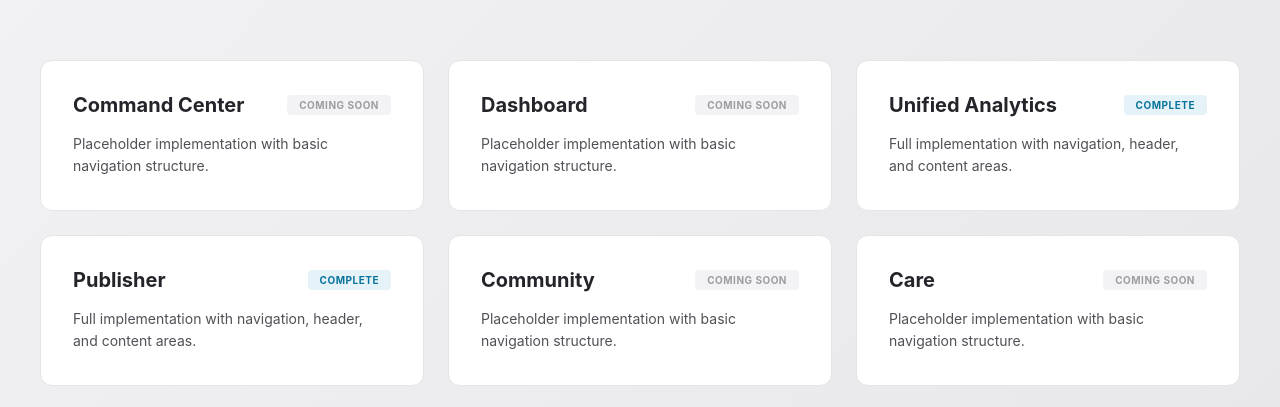
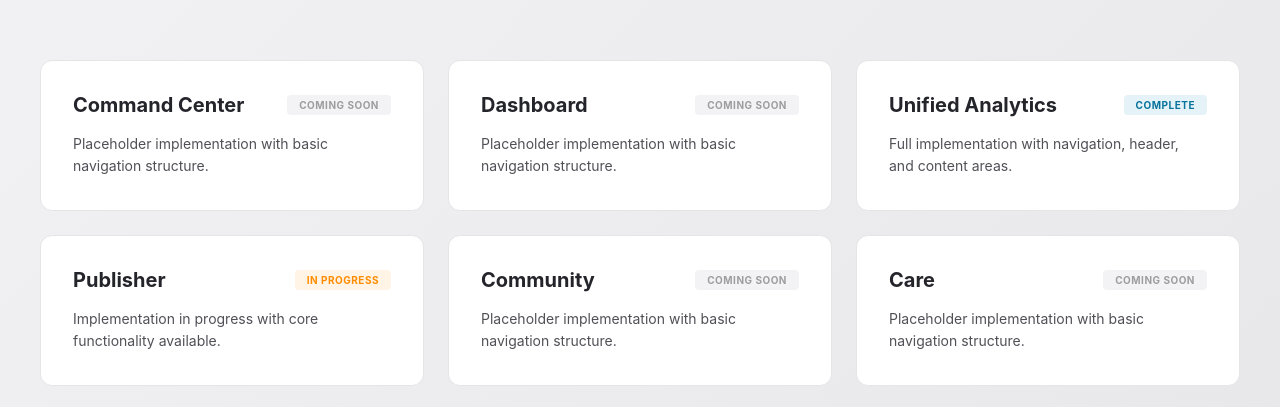
Before and after one commit to jan-cermak-1/emplifi-layout, a plain HTML site: page index.html in a window 1280 px wide. Shown: the part 321-728 px from the top of the page. Drawn offline with Linux system fonts and the light colour scheme; a web font is replaced by a local one.

Commit message:
feat: Add 'In Progress' status for Publisher
- Add in-progress status styling (orange badge)
- Update index.html to support three status types
- Change Publisher status from complete to in-progress
- Update status descriptions

```diff
--- a/data/sections-config.js
+++ b/data/sections-config.js
@@ -86,7 +86,7 @@ export const sectionsConfig = {
         name: 'Publisher',
         url: 'publisher.html',
         pageTitle: 'Publisher - Emplifi',
-        status: 'complete',
+        status: 'in-progress',
         icons: {
             normal: 'assets/main-navigation/icons/normal/Publisher.svg',
             hover: 'assets/main-navigation/icons/hover/Publisher.svg',
--- a/index.html
+++ b/index.html
@@ -120,6 +120,11 @@
             color: #08739C;
         }
 
+        .section-badge.in-progress {
+            background: #FFF4E5;
+            color: #FF8C00;
+        }
+
         .section-badge.placeholder {
             background: #F3F3F5;
             color: #9D9DA0;
@@ -228,19 +233,28 @@
             card.href = section.url;
             card.className = 'section-card';
 
-            const badgeClass = section.status === 'complete' ? 'complete' : 'placeholder';
-            const badgeText = section.status === 'complete' ? 'Complete' : 'Coming Soon';
+            let badgeClass, badgeText, description;
+
+            if (section.status === 'complete') {
+                badgeClass = 'complete';
+                badgeText = 'Complete';
+                description = 'Full implementation with navigation, header, and content areas.';
+            } else if (section.status === 'in-progress') {
+                badgeClass = 'in-progress';
+                badgeText = 'In Progress';
+                description = 'Implementation in progress with core functionality available.';
+            } else {
+                badgeClass = 'placeholder';
+                badgeText = 'Coming Soon';
+                description = 'Placeholder implementation with basic navigation structure.';
+            }
 
             card.innerHTML = `
                 <div class="section-header">
                     <h2 class="section-name">${section.name}</h2>
                     <span class="section-badge ${badgeClass}">${badgeText}</span>
                 </div>
-                <p class="section-description">
-                    ${section.status === 'complete'
-                        ? 'Full implementation with navigation, header, and content areas.'
-                        : 'Placeholder implementation with basic navigation structure.'}
-                </p>
+                <p class="section-description">${description}</p>
             `;
 
             container.appendChild(card);
```
